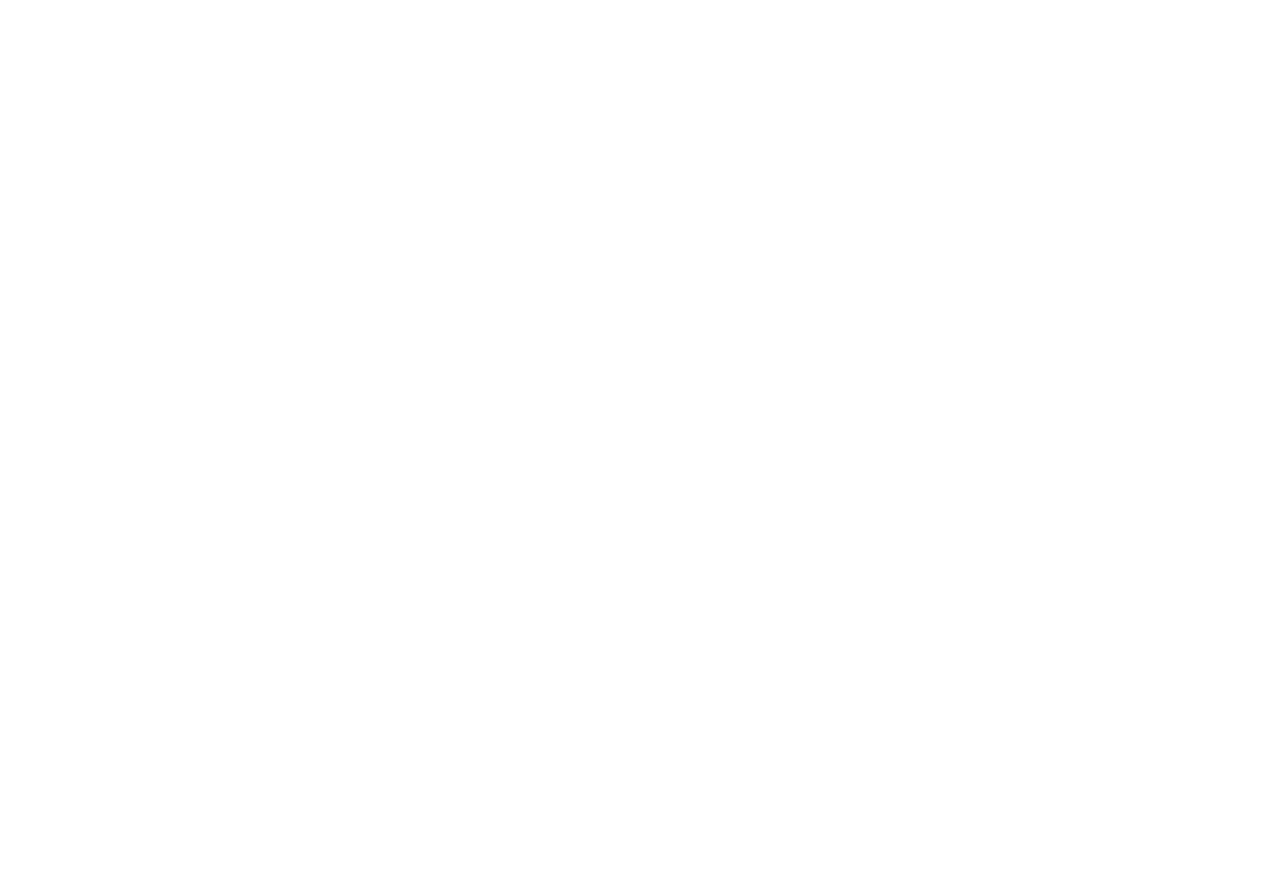
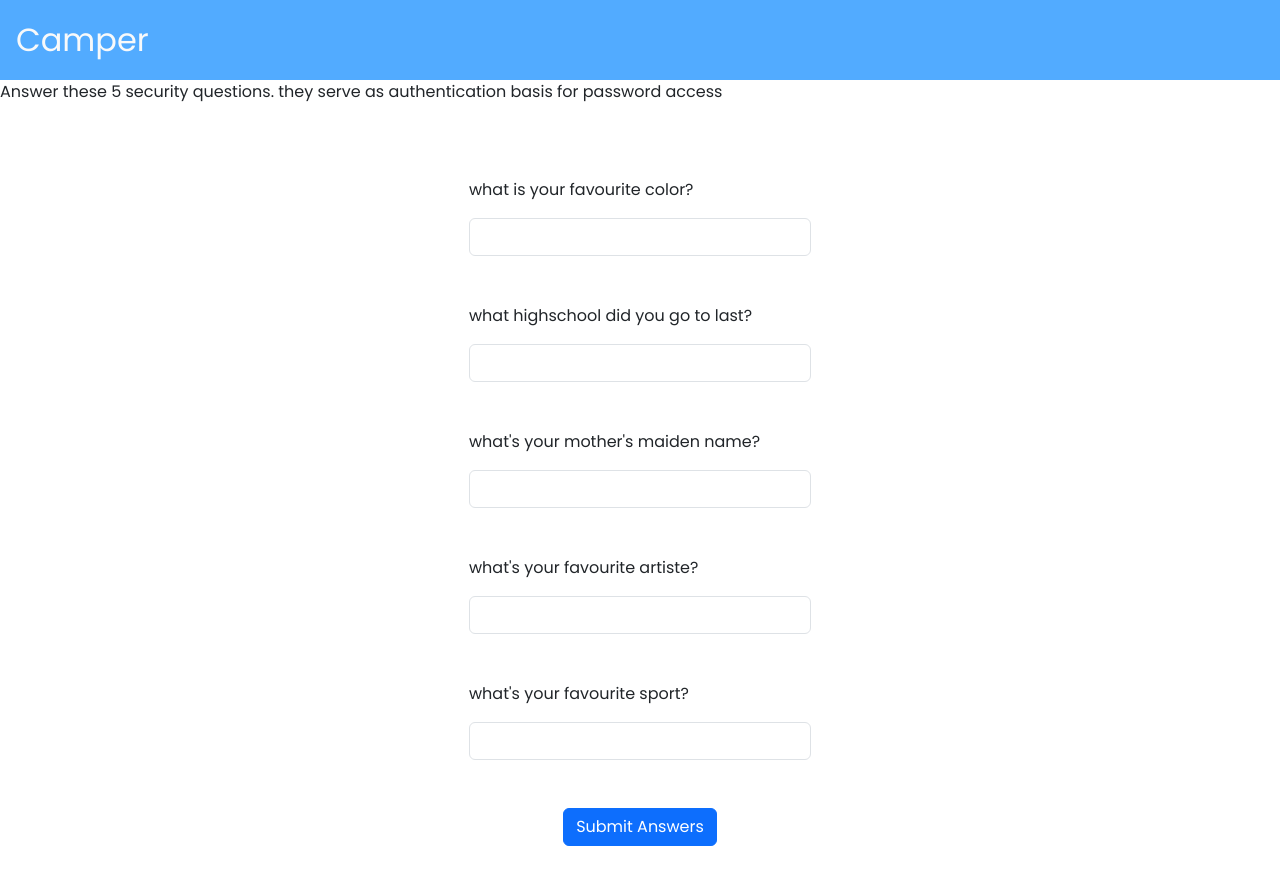
Before and after one commit to Damndaniel241/camper, a React (Create React App) app: page /security in a window 1280 px wide. Before the commit this address had no page. Shown: the top 884 px of the page. Before the commit the page ends 800 px from the top, so only its background shows below. Built offline with nearby package versions, Linux system fonts and the light colour scheme.

Commit message:
added security questions

```diff
--- a/src/App.js
+++ b/src/App.js
@@ -11,6 +11,8 @@
 import Main2 from './pages/Main2';
 import Read2 from './pages/Read';
 import NewEdit2 from './pages/NewEdit2';
+import Security from './pages/Security';
+import PassKey from './pages/PassKey';
 
 
 function App() {
@@ -26,6 +28,8 @@
     <Route path="/main2" element={<Main2/>}/>
     <Route path="/create2" element={<NewEdit2/>}/>
     <Route path="/read2" element={<Read2/>}/>
+    <Route path="/security" element={<Security/>}/>
+    <Route path="/passkey" element={<PassKey/>}/>
 
     </Routes>
     </BrowserRouter>
--- a/src/pages/Main2.js
+++ b/src/pages/Main2.js
@@ -185,7 +185,7 @@
               aria-expanded="false"
             >
               {" "}
-              <BsThreeDots />{" "}
+              <BsThreeDots />
             </button>
             <ul class="dropdown-menu">
               <li>
--- /dev/null
+++ b/src/pages/PassKey.js
@@ -0,0 +1,9 @@
+import React from 'react'
+
+function PassKey() {
+  return (
+    <div>PassKey</div>
+  )
+}
+
+export default PassKey
--- /dev/null
+++ b/src/pages/Security.js
@@ -0,0 +1,133 @@
+import React,{ useState } from "react";
+import {Link,useNavigate} from  "react-router-dom";
+import Header from "../components/Header";
+
+
+const Security = () => {
+    const navigate = useNavigate();
+  const [answers, setAnswers] = useState({
+    question1: "what is your favourite color?",
+    question2: "what highschool did you go to last?",
+    question3: "what's your mother's maiden name?",
+    question4: "what's your favourite artiste?",
+    question5: "what's your favourite sport?"
+  })
+
+  const [errors, setErrors] = useState({});
+
+  const handleAnswerQuestions = async () => {
+    // Perform validation logic for answers
+    // Upon successful validation, generate passkey and redirect to PasskeyPage
+    const formErrors = {};
+    let hasErrors = false;
+
+    Object.entries(answers).forEach(([question, answer]) => {
+        if (!answer) {
+          formErrors[question] = 'This field is required';
+          hasErrors = true;
+        }
+      });
+
+      setErrors(formErrors);
+
+      if (!hasErrors) {
+        // Proceed with answer submission
+        // For now, just navigate to the next page
+        // navigate('/passkey');
+      }
+    };
+
+
+    // navigate('/passkey');
+
+    const handleChange = (question, value) => {
+        setAnswers({ ...answers, [question]: value });
+        // Clear error message when the user starts typing
+        setErrors({ ...errors, [question]: '' });
+      };
+
+  return (
+    <>
+    <Header/>
+    <div className="form-label">Answer these 5 security questions. they serve as authentication basis for password access</div>
+    <div className="d-flex height-100vh flex-column justify-content-center align-items-center ">
+
+        <div className="mb-5">
+        <label className="mb-3" for="">what is your favourite color?</label>
+            <input
+                type="text"
+                class="form-control"
+                name=""
+                id=""
+                aria-describedby="helpId"
+                placeholder=""
+                // value=""
+                onChange={(e) => handleChange('question1', e.target.value)}
+            />
+            {errors.question1 && <p style={{ color: 'red' }}>{errors.question1}</p>}
+        </div>
+        <div className="mb-5">
+        <label className="mb-3" for="">what highschool did you go to last?</label>
+           <input
+               type="text"
+               class="form-control"
+               name=""
+               id=""
+               aria-describedby="helpId"
+               placeholder=""
+            //    value={answers.question2}
+               onChange={(e) => handleChange('question2', e.target.value)}
+           />
+           {errors.question2 && <p style={{ color: 'red' }}>{errors.question2}</p>}
+       </div>
+       <div className="mb-5">
+       <label className="mb-3" for="">what's your mother's maiden name?</label>
+           <input
+               type="text"
+               class="form-control"
+               name=""
+               id=""
+               aria-describedby="helpId"
+               placeholder=""
+            //    value={answers.question3}
+               onChange={(e) => handleChange('question3', e.target.value)}
+           />
+           {errors.question3 && <p style={{ color: 'red' }}>{errors.question3}</p>}
+       </div>
+       <div className="mb-5">
+       <label className="mb-3" for="">what's your favourite artiste?</label>
+           <input
+               type="text"
+               class="form-control"
+               name=""
+               id=""
+               aria-describedby="helpId"
+               placeholder=""
+            //    value={answers.question4}
+               onChange={(e) => handleChange('question4', e.target.value)}
+           />
+           {errors.question4 && <p style={{ color: 'red' }}>{errors.question4}</p>}
+       </div>
+       <div className="mb-5">
+       <label className="mb-3" for="">what's your favourite sport?</label>
+           <input
+               type="text"
+               class="form-control"
+               name=""
+               id=""
+               aria-describedby="helpId"
+               placeholder=""
+            //    value={answers.question5}
+               onChange={(e) => handleChange('question5', e.target.value)}
+           />
+           {errors.question5 && <p style={{ color: 'red' }}>{errors.question5}</p>}
+       </div>
+
+
+      <button className="btn btn-primary " onClick={handleAnswerQuestions}>Submit Answers</button>
+    </div>
+    </>
+  )
+}
+
+export default Security
```
Also changed, not shown: src/pages/Register.js (+47 -131 lines), src/pages/Login.js (line endings or trailing spaces).
